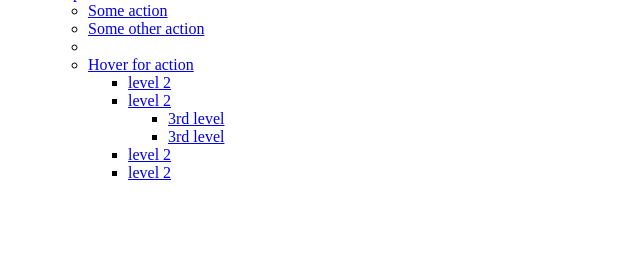
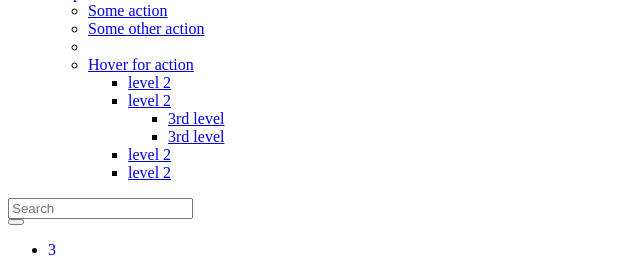
Before and after one commit to ariputrautama25/pariwisata, a PHP site: page /pariwisata/admin/inc/defaultNav.php in a window 1280 px wide. Shown: the part 380-636 px from the top of the page, without its empty margins (0-640 px from the left). Before the commit the page ends 560 px from the top, so only its background shows below. Run offline with PHP 8.4, Linux system fonts and the light colour scheme; some libraries are stand-ins or nearby versions.

Commit message:
update nav

```diff
--- a/admin/inc/defaultNav.php
+++ b/admin/inc/defaultNav.php
@@ -53,3 +53,39 @@
             </ul>
           </li>
         </ul>
+
+        <!-- SEARCH FORM -->
+        <form class="form-inline ml-0 ml-md-3">
+          <div class="input-group input-group-sm">
+            <input class="form-control form-control-navbar" type="search" placeholder="Search" aria-label="Search">
+            <div class="input-group-append">
+              <button class="btn btn-navbar" type="submit">
+                <i class="fas fa-search"></i>
+              </button>
+            </div>
+          </div>
+        </form>
+      </div>
+
+      <!-- Right navbar links -->
+      <ul class="order-1 order-md-3 navbar-nav navbar-no-expand ml-auto">
+        <!-- Messages Dropdown Menu -->
+        <li class="nav-item dropdown">
+          <a class="nav-link" data-toggle="dropdown" href="#">
+            <i class="fas fa-comments"></i>
+            <span class="badge badge-danger navbar-badge">3</span>
+          </a>
+          <div class="dropdown-menu dropdown-menu-lg dropdown-menu-right">
+            <a href="#" class="dropdown-item">
+              <!-- Message Start -->
+              <div class="media">
+                <img src="<?php echo base_url ?>dist/img/user1-128x128.jpg" alt="User Avatar" class="img-size-50 mr-3 img-circle">
+                <div class="media-body">
+                  <h3 class="dropdown-item-title">
+                    Brad Diesel
+                    <span class="float-right text-sm text-danger"><i class="fas fa-star"></i></span>
+                  </h3>
+                  <p class="text-sm">Call me whenever you can...</p>
+                  <p class="text-sm text-muted"><i class="far fa-clock mr-1"></i> 4 Hours Ago</p>
+                </div>
+              </div>
```
